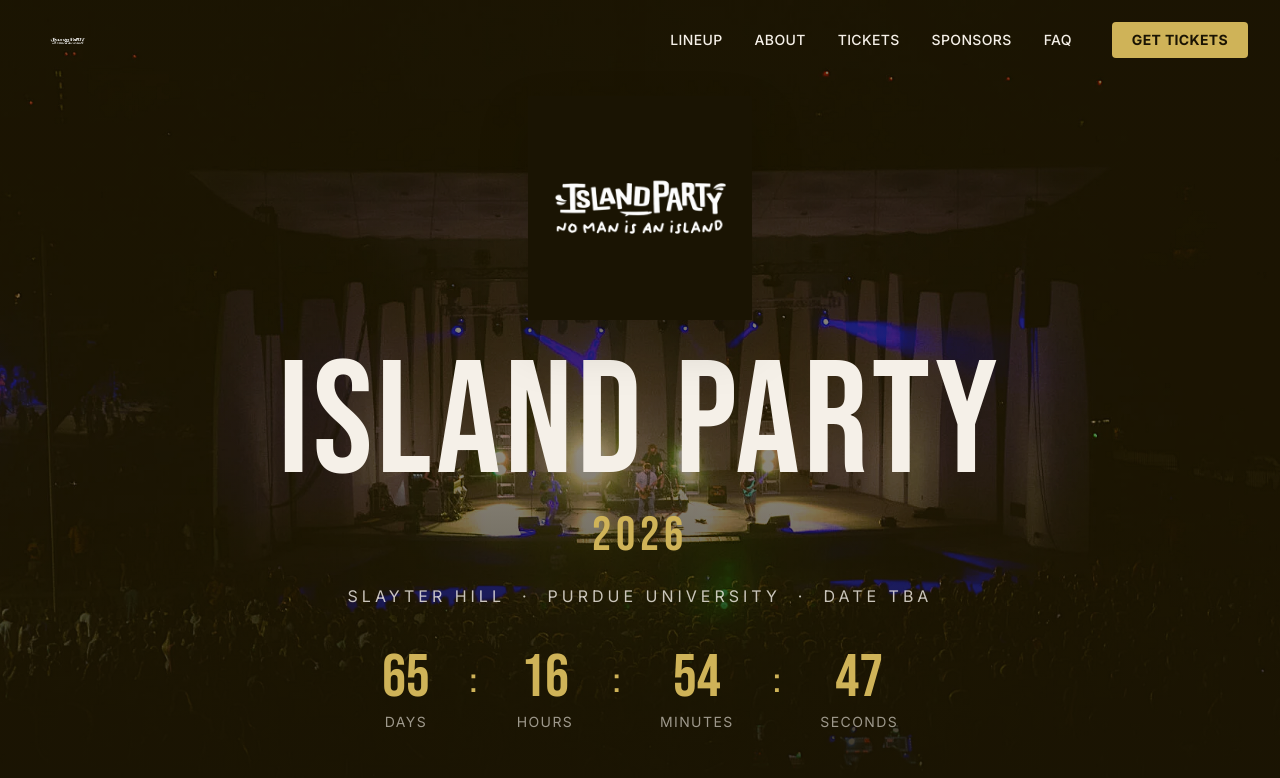
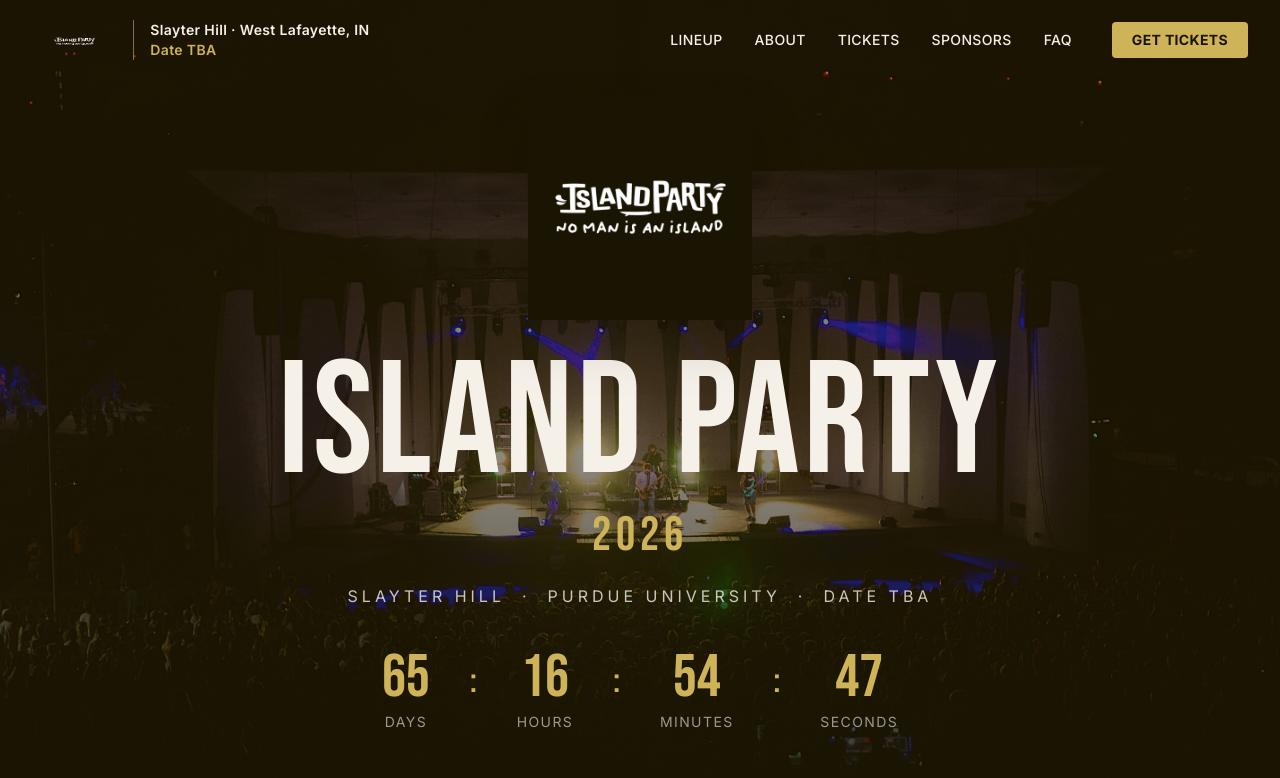
Before and after one commit to calebbuening/byx-island-party-website, a Next.js app in the folder byx-website/: page / in a window 1280 px wide. Shown: the top 778 px of the page. Built offline with nearby package versions, Linux system fonts and the light colour scheme.

Commit message:
Gold bar to top center logo with loc and date to the right of it

```diff
--- a/byx-website/src/app/components/Navbar.tsx
+++ b/byx-website/src/app/components/Navbar.tsx
@@ -29,15 +29,20 @@
     >
       <div className="max-w-7xl mx-auto px-4 sm:px-6 lg:px-8">
         <div className="flex items-center justify-between h-16 lg:h-20">
-          {/* Logo */}
-          <a href="#top" className="flex items-center gap-3 group">
+          {/* Logo + divider + location */}
+          <a href="#top" className="flex items-center gap-4 group">
             <Image
               src="/images/logo-transparent.png"
               alt="Island Party"
-              width={48}
+              width={120}
               height={48}
-              className="h-10 w-auto object-contain group-hover:opacity-80 transition-opacity"
+              className="h-12 w-auto object-contain group-hover:opacity-80 transition-opacity"
             />
+            <div className="w-px h-10 bg-[#cfb358]/60" />
+            <div className="flex flex-col leading-tight">
+              <span className="text-[#f5f0e8] text-sm font-semibold tracking-wide">Slayter Hill · West Lafayette, IN</span>
+              <span className="text-[#cfb358] text-sm font-semibold tracking-wide">Date TBA</span>
+            </div>
           </a>
 
           {/* Desktop nav */}
```
